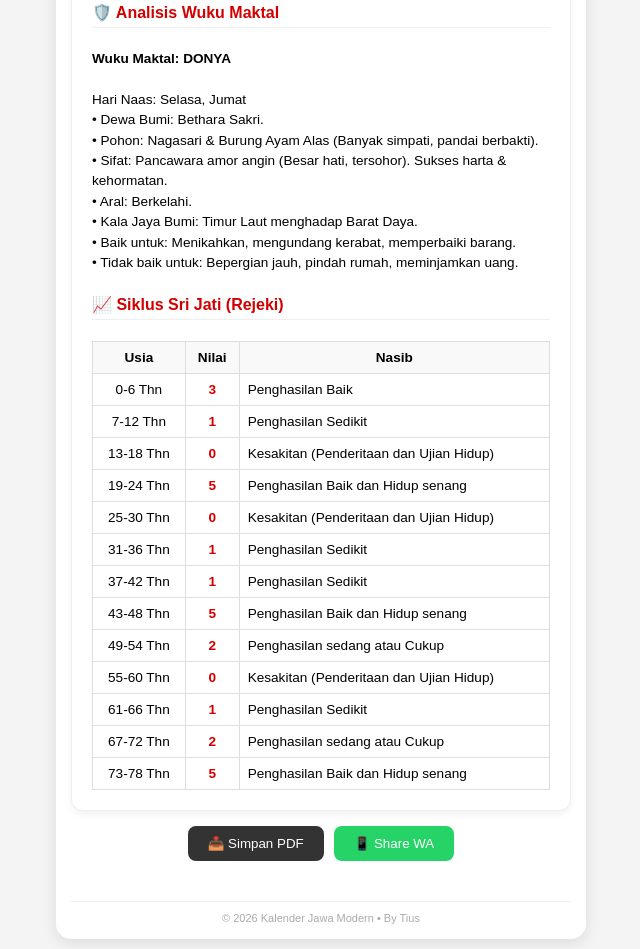
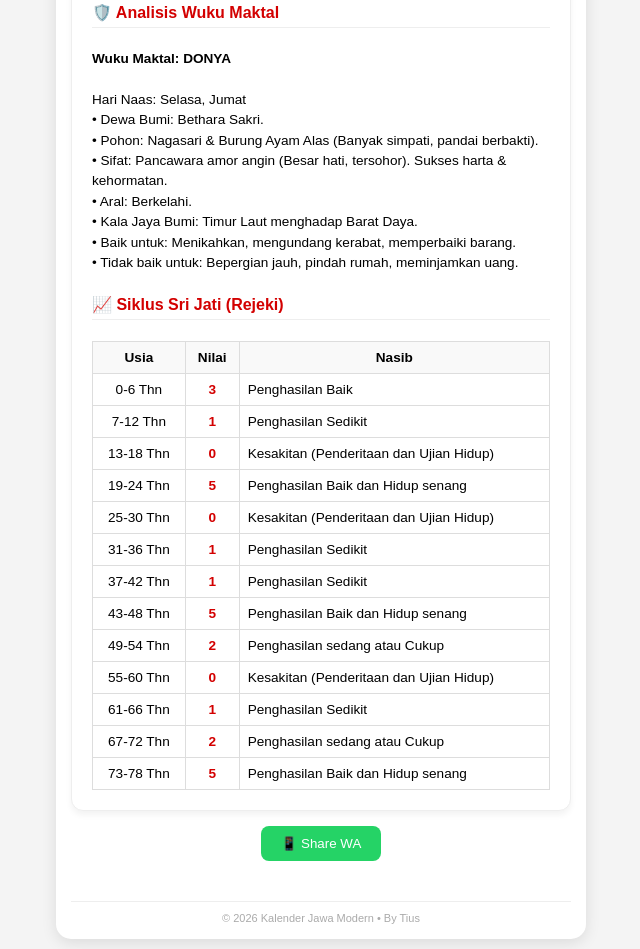
Before and after one commit to tius75/Calender-budaya-tius, a plain HTML site: page index.html in a window 1280 px wide. Shown: the part 1451-2400 px from the top of the page, without its empty margins (319-959 px from the left). Drawn offline with Linux system fonts and the light colour scheme.

Commit message:
Update index.html

```diff
--- a/index.html
+++ b/index.html
@@ -72,7 +72,6 @@
 
 
     <div id="actionButtons" class="action-buttons">
-        <button class="btn-pdf" onclick="downloadPDF()">📥 Simpan PDF</button>
         <button class="btn-wa" onclick="shareWhatsApp()">📱 Share WA</button>
     </div>
 
```
